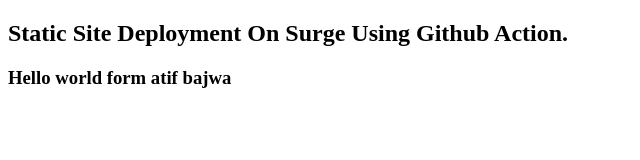
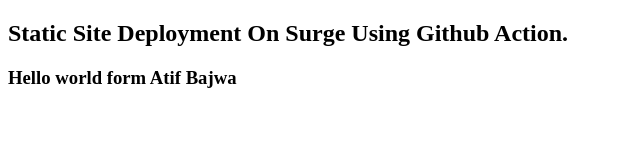
Before and after one commit to atifbajwa/Assignment-1, a plain HTML site: page index.html in a window 1280 px wide. Shown: the full height of the page, 0-640 px from the left. Drawn offline with Linux system fonts and the light colour scheme.

```diff
--- a/index.html
+++ b/index.html
@@ -7,6 +7,6 @@
 </head>
 <body>
     <h2>Static Site Deployment On Surge Using Github Action.</h2>
-    <h3>Hello world form atif bajwa</h3>
+    <h3>Hello world form Atif Bajwa</h3>
 </body>
 </html>
```
